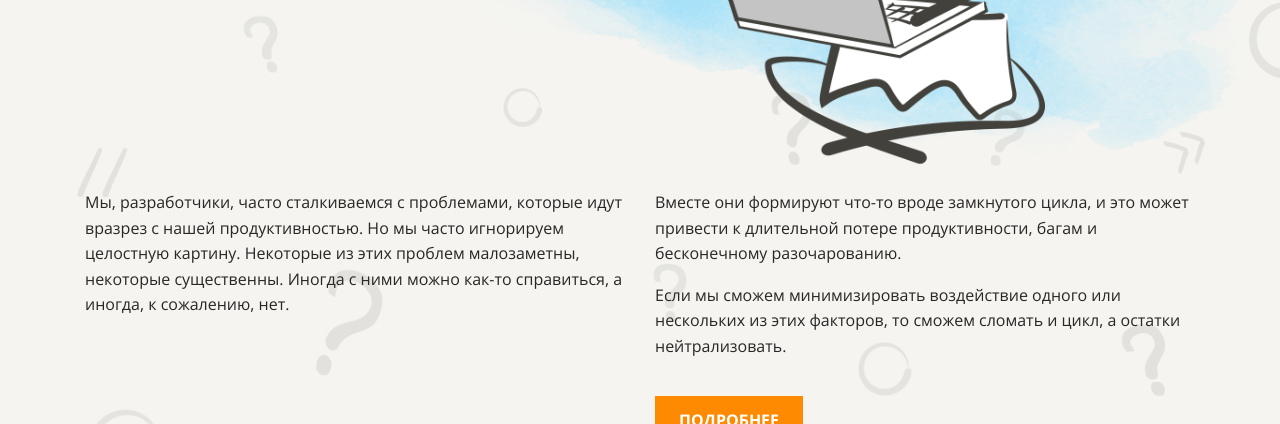
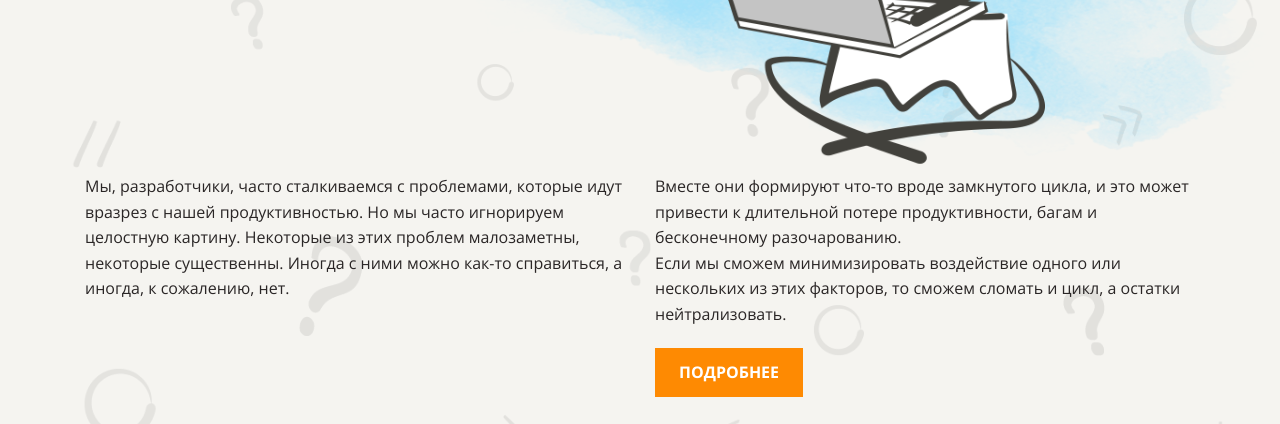
Before and after one commit to lasnick7/layout-designer-project-58, a website: page src/index.html in a window 1280 px wide. Shown: the part 376-800 px from the top of the page. Drawn offline with Linux system fonts and the light colour scheme.

Commit message:
another try

```diff
--- a/src/styles/styles.css
+++ b/src/styles/styles.css
@@ -103,6 +103,12 @@ header .container {
 
 .flex-block {
   width: 50%;
+  padding: 0;
+  margin: 0;
+}
+
+.flex-block p {
+  margin: 0;
   padding: 0;
 }
 
```
